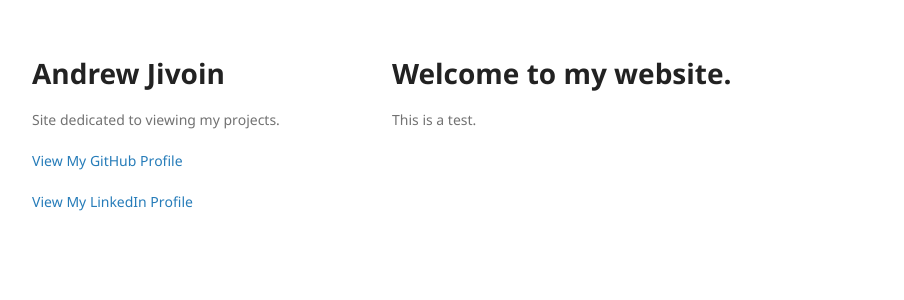
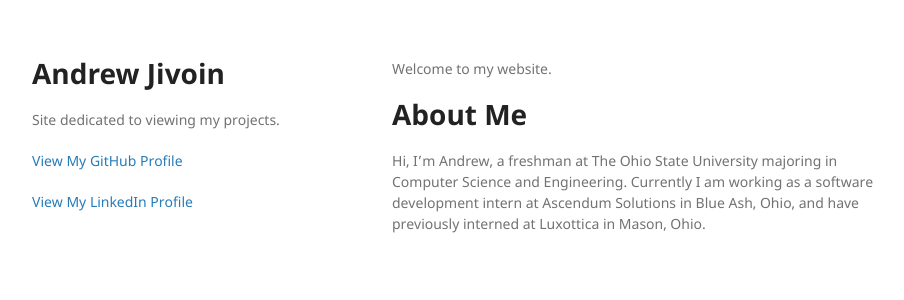
Before and after one commit to ajivoin/ajivoin.github.io, a Jekyll site: the page built from index.md, in a window 1280 px wide. Shown: the top 300 px of the page, without its empty margins (178-1082 px from the left). Built offline with Jekyll 4.4.1, drawn with Linux system fonts in a browser that asks for light colours; our own code applies the rules of GitHub Pages for plain Markdown files.

Commit message:
About Me

```diff
--- a/index.md
+++ b/index.md
@@ -1,6 +1,6 @@
 ---
 layout: default
 ---
-
-# Welcome to my website.
-This is a test.
+Welcome to my website.
+# About Me
+Hi, I'm Andrew, a freshman at The Ohio State University majoring in Computer Science and Engineering. Currently I am working as a software development intern at Ascendum Solutions in Blue Ash, Ohio, and have previously interned at Luxottica in Mason, Ohio.
```
